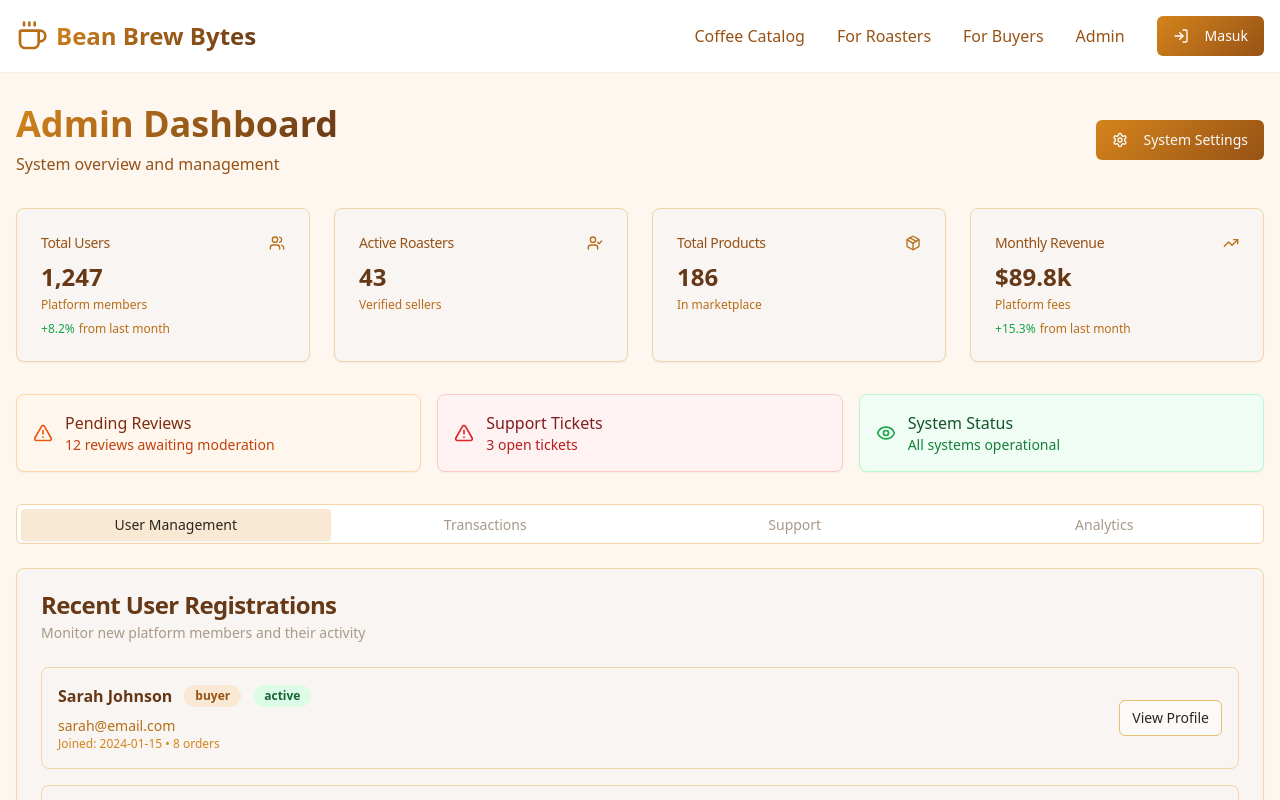
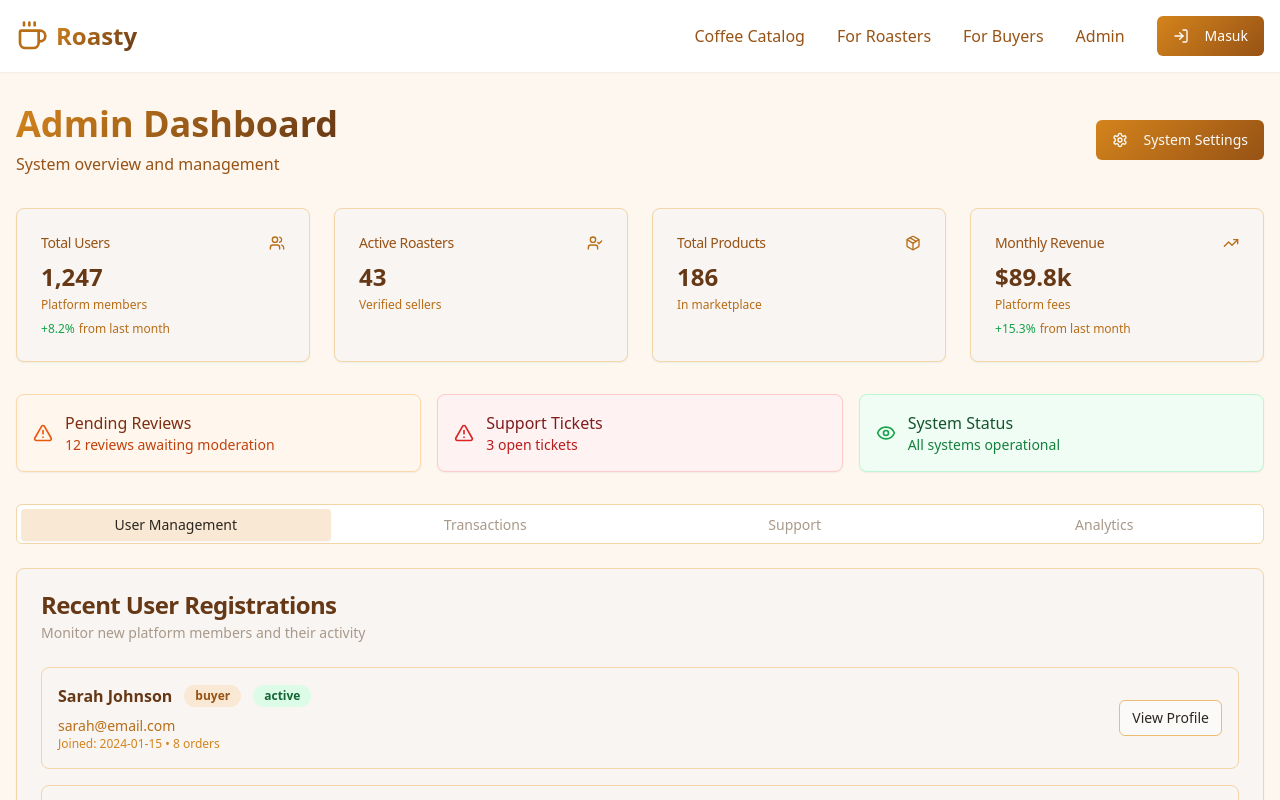
Before and after one commit to dikameo/bean-brew-bytes, a React (Vite) app: page /admin in a window 1280 px wide. Shown: the top 800 px of the page. Built offline with nearby package versions, Linux system fonts and the light colour scheme.

Commit message:
Refactor: Replace "Bean Brew Bytes" with "Roasty" and add database integration
- Replaced all instances of "Bean Brew Bytes" with "Roasty" in the application.
- Added placeholder or initial setup for database integration.

```diff
--- a/index.html
+++ b/index.html
@@ -1,14 +1,15 @@
+
 <!DOCTYPE html>
 <html lang="en">
   <head>
     <meta charset="UTF-8" />
     <meta name="viewport" content="width=device-width, initial-scale=1.0" />
-    <title>bean-brew-bytes</title>
-    <meta name="description" content="Lovable Generated Project" />
+    <title>Roasty</title>
+    <meta name="description" content="The Digital Roastery Ecosystem" />
     <meta name="author" content="Lovable" />
 
-    <meta property="og:title" content="bean-brew-bytes" />
-    <meta property="og:description" content="Lovable Generated Project" />
+    <meta property="og:title" content="Roasty" />
+    <meta property="og:description" content="The Digital Roastery Ecosystem" />
     <meta property="og:type" content="website" />
     <meta property="og:image" content="https://lovable.dev/opengraph-image-p98pqg.png" />
 
--- a/src/components/Header.tsx
+++ b/src/components/Header.tsx
@@ -1,4 +1,3 @@
-
 import { Coffee, Menu, LogIn } from "lucide-react";
 import { Button } from "@/components/ui/button";
 import { useState } from "react";
@@ -14,7 +13,7 @@ const Header = () => {
           <Link to="/" className="flex items-center space-x-2">
             <Coffee className="h-8 w-8 text-coffee-600" />
             <span className="text-2xl font-bold coffee-text-gradient">
-              Bean Brew Bytes
+              Roasty
             </span>
           </Link>
 
--- a/src/pages/Index.tsx
+++ b/src/pages/Index.tsx
@@ -1,4 +1,3 @@
-
 import { Coffee, Users, TrendingUp, Shield, ArrowRight, Star } from "lucide-react";
 import { Button } from "@/components/ui/button";
 import { Card, CardContent, CardDescription, CardHeader, CardTitle } from "@/components/ui/card";
@@ -237,13 +236,13 @@ const Index = () => {
         <div className="container mx-auto text-center">
           <div className="flex items-center justify-center space-x-2 mb-4">
             <Coffee className="h-8 w-8" />
-            <span className="text-2xl font-bold">Bean Brew Bytes</span>
+            <span className="text-2xl font-bold">Roasty</span>
           </div>
           <p className="text-coffee-300">
             Connecting the world through exceptional coffee experiences.
           </p>
           <p className="text-coffee-400 text-sm mt-4">
-            © 2024 Bean Brew Bytes. All rights reserved.
+            © 2024 Roasty. All rights reserved.
           </p>
         </div>
       </footer>
--- a/src/pages/Login.tsx
+++ b/src/pages/Login.tsx
@@ -42,7 +42,7 @@ const Login = () => {
           <div className="flex items-center justify-center space-x-2 mb-4">
             <Coffee className="h-10 w-10 text-coffee-600" />
             <span className="text-3xl font-bold coffee-text-gradient">
-              Bean Brew Bytes
+              Roasty
             </span>
           </div>
           <p className="text-coffee-600">Masuk ke akun Anda</p>
--- a/src/pages/Register.tsx
+++ b/src/pages/Register.tsx
@@ -1,3 +1,4 @@
+
 import { useState } from "react";
 import { Link } from "react-router-dom";
 import { Coffee, Eye, EyeOff, User, Mail, Lock } from "lucide-react";
@@ -52,7 +53,7 @@ const Register = () => {
           <div className="flex items-center justify-center space-x-2 mb-4">
             <Coffee className="h-10 w-10 text-coffee-600" />
             <span className="text-3xl font-bold coffee-text-gradient">
-              Bean Brew Bytes
+              Roasty
             </span>
           </div>
           <p className="text-coffee-600">Buat akun baru Anda</p>
```
